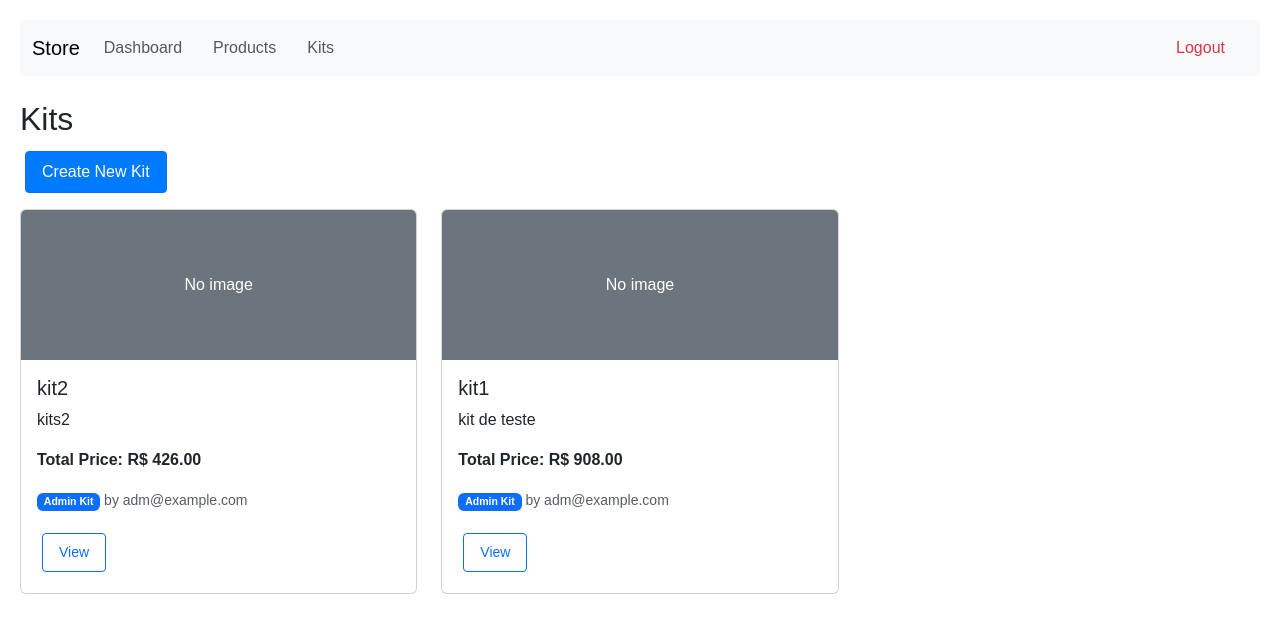
After one commit to sarapacheco-user/DocesDaFhe, a Flask app: page /kits in a window 1280 px wide. The commit adds this page. Shown: the top 633 px of the page. Run offline with Flask 3, Linux system fonts and the light colour scheme; a user stored in the database is signed in.

Commit message:
Adicioneit funcionalidades de Kit

```diff
--- a/app.py
+++ b/app.py
@@ -1,5 +1,5 @@
 from flask import Flask, render_template, request, redirect, url_for, flash
-from models import db, User, Product
+from models import db, User, Product, Kit, KitProduct
 from flask_login import LoginManager, login_user, login_required, logout_user, current_user
 from flask_mail import Mail, Message
 import bcrypt
@@ -15,11 +15,11 @@ app = Flask(__name__)
 app.config['SECRET_KEY'] = 'supersecret'
 app.config['SQLALCHEMY_DATABASE_URI'] = 'sqlite:///users.db'
 
-db.init_app(app)
 
 
 
-# Email Configuration
+
+# Email Configuration : ver como fazer isso aqui pois precisa enviar
 app.config['MAIL_SERVER'] = os.environ.get('MAIL_SERVER', 'smtp.gmail.com')
 app.config['MAIL_PORT'] = int(os.environ.get('MAIL_PORT', 587))
 app.config['MAIL_USE_TLS'] = os.environ.get('MAIL_USE_TLS', 'True') == 'True'
@@ -51,11 +51,20 @@ def admin_required(f):
 def load_user(user_id):
     return User.query.get(int(user_id))
 
+
 # -------------------------
 # CREATE DB
 # -------------------------
 with app.app_context():
     db.create_all()
+
+
+def user_can_edit_kit(kit):
+    """Return True if current_user can edit/delete the given kit."""
+    if current_user.is_admin:
+        return True
+    return (not kit.is_admin_kit) and (kit.created_by == current_user.id)
+
 
 # -------------------------
 # ROUTES
@@ -369,6 +378,143 @@ def delete_product(id):
     flash("Product deleted successfully!")
     return redirect(url_for('list_products'))
 
+@app.route('/kits')
+@login_required
+def list_kits():
+    if current_user.is_admin:
+        kits = Kit.query.order_by(Kit.created_at.desc()).all()
+    else:
+        # User's own kits + all admin kits
+        kits = Kit.query.filter(
+            (Kit.created_by == current_user.id) | (Kit.is_admin_kit == True)
+        ).order_by(Kit.created_at.desc()).all()
+
+    return render_template('kits/list.html', kits=kits)
+
+@app.route('/kits/<int:kit_id>')
+@login_required
+def view_kit(kit_id):
+    kit = Kit.query.get_or_404(kit_id)
+
+    # Check visibility: user can see own kits, admin kits, or if admin
+    if not (current_user.is_admin or kit.is_admin_kit or kit.created_by == current_user.id):
+        flash("You don't have permission to view this kit.", "error")
+        return redirect(url_for('list_kits'))
+
+    return render_template('kits/view.html', kit=kit)
+
+
+@app.route('/kits/create', methods=['GET', 'POST'])
+@login_required
+def create_kit():
+    if request.method == 'POST':
+        name = request.form.get('name')
+        description = request.form.get('description')
+        image_url = request.form.get('image_url') or None
+
+        if not name:
+            flash("Kit name is required.", "error")
+            return redirect(url_for('create_kit'))
+
+        kit = Kit(
+            name=name,
+            description=description,
+            created_by=current_user.id,
+            image_url=image_url,
+            is_admin_kit=current_user.is_admin   # Admin creates admin kit; user creates personal kit
+        )
+        db.session.add(kit)
+        db.session.commit()
+
+        flash(f"Kit '{kit.name}' created successfully!", "success")
+        return redirect(url_for('edit_kit_products', kit_id=kit.id))
+
+    return render_template('kits/create.html')
+
+@app.route('/kits/<int:kit_id>/edit', methods=['GET', 'POST'])
+@login_required
+def edit_kit(kit_id):
+    kit = Kit.query.get_or_404(kit_id)
+
+    if not user_can_edit_kit(kit):
+        flash("You don't have permission to edit this kit.", "error")
+        return redirect(url_for('list_kits'))
+
+    if request.method == 'POST':
+        kit.name = request.form.get('name')
+        kit.description = request.form.get('description')
+        kit.image_url = request.form.get('image_url') or None
+        db.session.commit()
+        flash("Kit updated!", "success")
+        return redirect(url_for('view_kit', kit_id=kit.id))
+
+    return render_template('kits/edit.html', kit=kit)
+
+
+@app.route('/kits/<int:kit_id>/delete', methods=['POST'])
+@login_required
+def delete_kit(kit_id):
+    kit = Kit.query.get_or_404(kit_id)
+
+    if not user_can_edit_kit(kit):
+        flash("You don't have permission to delete this kit.", "error")
+        return redirect(url_for('list_kits'))
+
+    db.session.delete(kit)
+    db.session.commit()
+    flash("Kit deleted.", "success")
+    return redirect(url_for('list_kits'))
+
+@app.route('/kits/<int:kit_id>/products', methods=['GET', 'POST'])
+@login_required
+def edit_kit_products(kit_id):
+    kit = Kit.query.get_or_404(kit_id)
+
+    if not user_can_edit_kit(kit):
+        flash("You don't have permission to modify this kit.", "error")
+        return redirect(url_for('list_kits'))
+
+    # Get all products (for selection)
+    all_products = Product.query.order_by(Product.name).all()
+
+    # Get current products in kit (with quantities)
+    kit_products = {kp.product_id: kp for kp in kit.products}
+
+    if request.method == 'POST':
+        # Process adding/updating products
+        # The form will send a list of (product_id, quantity) pairs
+        product_ids = request.form.getlist('product_id')
+        quantities = request.form.getlist('quantity')
+
+        # First, remove unchecked products
+        submitted_ids = set(int(pid) for pid in product_ids)
+        for kp in kit.products:
+            if kp.product_id not in submitted_ids:
+                db.session.delete(kp)
+
+        # Add or update selected products
+        for pid, qty in zip(product_ids, quantities):
+            pid = int(pid)
+            qty = int(qty) if qty.isdigit() and int(qty) > 0 else 1
+            existing = KitProduct.query.get((kit_id, pid))
+            if existing:
+                existing.quantity = qty
+            else:
+                new_kp = KitProduct(kit_id=kit_id, product_id=pid, quantity=qty)
+                db.session.add(new_kp)
+
+        db.session.commit()
+        flash("Kit products updated!", "success")
+        return redirect(url_for('view_kit', kit_id=kit.id))
+
+    return render_template('kits/manage_products.html',
+                           kit=kit,
+                           all_products=all_products,
+                           kit_products=kit_products)
+
+
+
+
 # -------------------------
 # RUN
 # -------------------------
--- a/models.py
+++ b/models.py
@@ -17,9 +17,9 @@ class User(db.Model, UserMixin):
     # PERSONAL DATA
     phone = db.Column(db.String(20), nullable=False)
     cep = db.Column(db.String(8), nullable=False)
-# CHECA SE É A ADM
+    # CHECA SE É A ADM
     is_admin = db.Column(db.Boolean, default=False, nullable=False)
-# PASSWORD RESET FIELDS
+    # PASSWORD RESET FIELDS
     reset_token = db.Column(db.String(100), unique=True, nullable=True)
     reset_token_expiry = db.Column(db.DateTime, nullable=True)
 
@@ -29,6 +29,8 @@ class User(db.Model, UserMixin):
 
     def __repr__(self):
         return f"<User {self.email}>"
+
+
 
 class Product(db.Model):
     __tablename__ = "products"
@@ -42,3 +44,37 @@ class Product(db.Model):
 
     def __repr__(self):
         return f"<Product {self.name}>"
+
+from datetime import datetime
+
+class Kit(db.Model):
+    __tablename__ = 'kits'
+
+    id = db.Column(db.Integer, primary_key=True)
+    name = db.Column(db.String(200), nullable=False)
+    description = db.Column(db.Text, nullable=True)
+    created_by = db.Column(db.Integer, db.ForeignKey('users.id'), nullable=False)
+    is_admin_kit = db.Column(db.Boolean, default=False)   # True = admin kit
+    created_at = db.Column(db.DateTime, default=datetime.utcnow)
+    updated_at = db.Column(db.DateTime, default=datetime.utcnow, onupdate=datetime.utcnow)
+    image_url = db.Column(db.String(500), nullable=True)   # <-- add this line
+    # Relationships
+    products = db.relationship('KitProduct', backref='kit', cascade='all, delete-orphan')
+    creator = db.relationship('User', backref='kits')
+    @property
+    def total_price(self):
+        """Calculate total price of all products in the kit."""
+        return sum(kp.product.price * kp.quantity for kp in self.products)
+    def __repr__(self):
+        return f'<Kit {self.name}>'
+
+class KitProduct(db.Model):
+    __tablename__ = 'kit_products'
+
+    kit_id = db.Column(db.Integer, db.ForeignKey('kits.id'), primary_key=True)
+    product_id = db.Column(db.Integer, db.ForeignKey('products.id'), primary_key=True)
+    quantity = db.Column(db.Integer, default=1)
+    added_at = db.Column(db.DateTime, default=datetime.utcnow)
+
+    # Relationships
+    product = db.relationship('Product')
--- a/templates/base.html
+++ b/templates/base.html
@@ -2,6 +2,7 @@
 <html>
 <head>
     <title>Store</title>
+    <link href="https://cdn.jsdelivr.net/npm/bootstrap@5.3.0/dist/css/bootstrap.min.css" rel="stylesheet">
     <style>
         body {
             font-family: Arial, sans-serif;
@@ -77,13 +78,36 @@
 
 <!-- Navigation Menu - Hide admin links from regular users -->
 {% if current_user.is_authenticated %}
-<nav>
-    <a href="{{ url_for('dashboard') }}">Dashboard</a>
-    <a href="{{ url_for('list_products') }}">Products</a>
-    {% if current_user.is_admin %}
-        <a href="{{ url_for('create_product') }}">Create Product</a>
-    {% endif %}
-    <a href="{{ url_for('logout') }}" style="color: red;">Logout</a>
+<nav class="navbar navbar-expand-lg navbar-light bg-light mb-4">
+    <div class="container-fluid">
+        <a class="navbar-brand" href="{{ url_for('dashboard') }}">Store</a>
+        <button class="navbar-toggler" type="button" data-bs-toggle="collapse" data-bs-target="#navbarNav" aria-controls="navbarNav" aria-expanded="false" aria-label="Toggle navigation">
+            <span class="navbar-toggler-icon"></span>
+        </button>
+        <div class="collapse navbar-collapse" id="navbarNav">
+            <ul class="navbar-nav me-auto">
+                <li class="nav-item">
+                    <a class="nav-link" href="{{ url_for('dashboard') }}">Dashboard</a>
+                </li>
+                <li class="nav-item">
+                    <a class="nav-link" href="{{ url_for('list_products') }}">Products</a>
+                </li>
+                <li class="nav-item">
+                    <a class="nav-link" href="{{ url_for('list_kits') }}">Kits</a>
+                </li>
+                {% if current_user.is_admin %}
+                <li class="nav-item">
+                    <a class="nav-link" href="{{ url_for('create_product') }}">Create Product</a>
+                </li>
+                {% endif %}
+            </ul>
+            <ul class="navbar-nav">
+                <li class="nav-item">
+                    <a class="nav-link text-danger" href="{{ url_for('logout') }}">Logout</a>
+                </li>
+            </ul>
+        </div>
+    </div>
 </nav>
 {% endif %}
 
--- a/templates/dashboard.html
+++ b/templates/dashboard.html
@@ -15,6 +15,7 @@
         <p>Browse our products below:</p>
         <a href="{{ url_for('list_products') }}" class="btn btn-primary">View Products</a>
     </div>
+
 {% endif %}
 
 <p>
--- /dev/null
+++ b/templates/kits/list.html
@@ -0,0 +1,50 @@
+{% extends "base.html" %}
+{% block content %}
+<h2>Kits</h2>
+
+{% if current_user.is_authenticated %}
+  <a href="{{ url_for('create_kit') }}" class="btn btn-primary mb-3">Create New Kit</a>
+{% endif %}
+
+<div class="row">
+  {% for kit in kits %}
+    <div class="col-md-4 mb-3">
+      <div class="card">
+         {% if kit.image_url %}
+    <img src="{{ kit.image_url }}" class="card-img-top" alt="{{ kit.name }}" style="height: 150px; object-fit: cover;">
+  {% else %}
+    <div class="card-img-top bg-secondary text-white d-flex align-items-center justify-content-center" style="height: 150px;">
+      <span>No image</span>
+    </div>
+  {% endif %}
+        <div class="card-body">
+          <h5 class="card-title">{{ kit.name }}</h5>
+          <p class="card-text">{{ kit.description[:100] }}</p>
+           <p class="card-text">
+                <strong>Total Price: R$ {{ "%.2f"|format(kit.total_price) }}</strong>
+             </p>
+          <p class="card-text">
+            <small class="text-muted">
+              {% if kit.is_admin_kit %}
+                <span class="badge bg-primary">Admin Kit</span>
+              {% else %}
+                <span class="badge bg-secondary">Personal</span>
+              {% endif %}
+              by {{ kit.creator.email }}
+            </small>
+          </p>
+          <a href="{{ url_for('view_kit', kit_id=kit.id) }}" class="btn btn-sm btn-outline-primary">View</a>
+          {% if current_user.is_admin or (not kit.is_admin_kit and kit.created_by == current_user.id) %}
+            <a href="{{ url_for('edit_kit', kit_id=kit.id) }}" class="btn btn-sm btn-outline-secondary">Edit</a>
+            <form method="POST" action="{{ url_for('delete_kit', kit_id=kit.id) }}" style="display:inline;">
+              <button type="submit" class="btn btn-sm btn-outline-danger" onclick="return confirm('Delete this kit?')">Delete</button>
+            </form>
+          {% endif %}
+        </div>
+      </div>
+    </div>
+  {% else %}
+    <p>No kits found.</p>
+  {% endfor %}
+</div>
+{% endblock %}
```
Also changed, not shown: create_admin.py (+6 -6 lines), templates/kits/create.html (added, +21 -0 lines), templates/kits/edit.html (added, +22 -0 lines), templates/kits/manage_products.html (added, +35 -0 lines), templates/kits/view.html (added, +43 -0 lines), templates/product_form.html (+40 -16 lines), instance/users.db (added), update_db_password_reset.py (line endings or trailing spaces).
